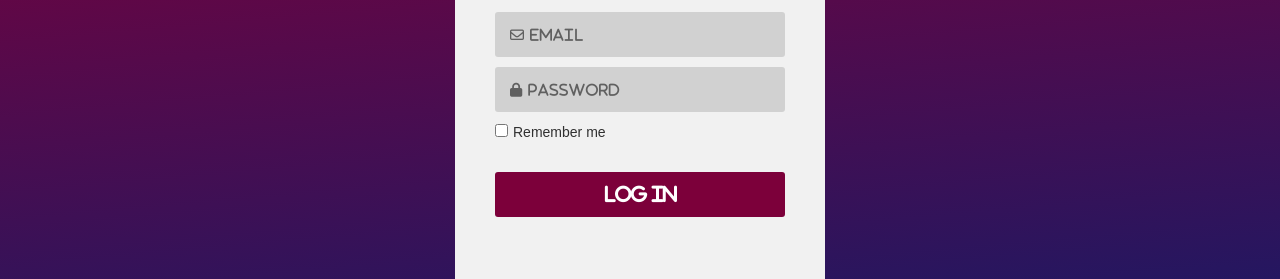
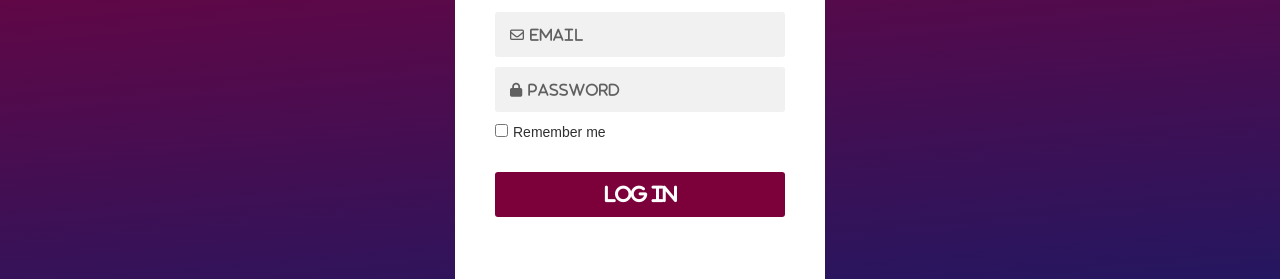
Before and after one commit to jatinmourya/Login-form, a plain HTML site: page index.html in a window 1280 px wide. Shown: the part 198-477 px from the top of the page. Drawn offline with nearby package versions, Linux system fonts and the light colour scheme.

Commit message:
Update style.css

```diff
--- a/style.css
+++ b/style.css
@@ -28,7 +28,7 @@ body {
 
 body .box {
   border-radius: 3px;
-  background-color: #f1f1f1;
+  background-color: #ffffff;
   padding: 30px 40px;
   height: 600px;
   width: 370px;
@@ -104,7 +104,7 @@ body .box {
   width: 100%;
   border: none;
   outline: none;
-  background-color: #d1d1d1;
+  background-color: #f1f1f1;
 }
 
 .inputsection input[type="text"]::-webkit-input-placeholder,
```
